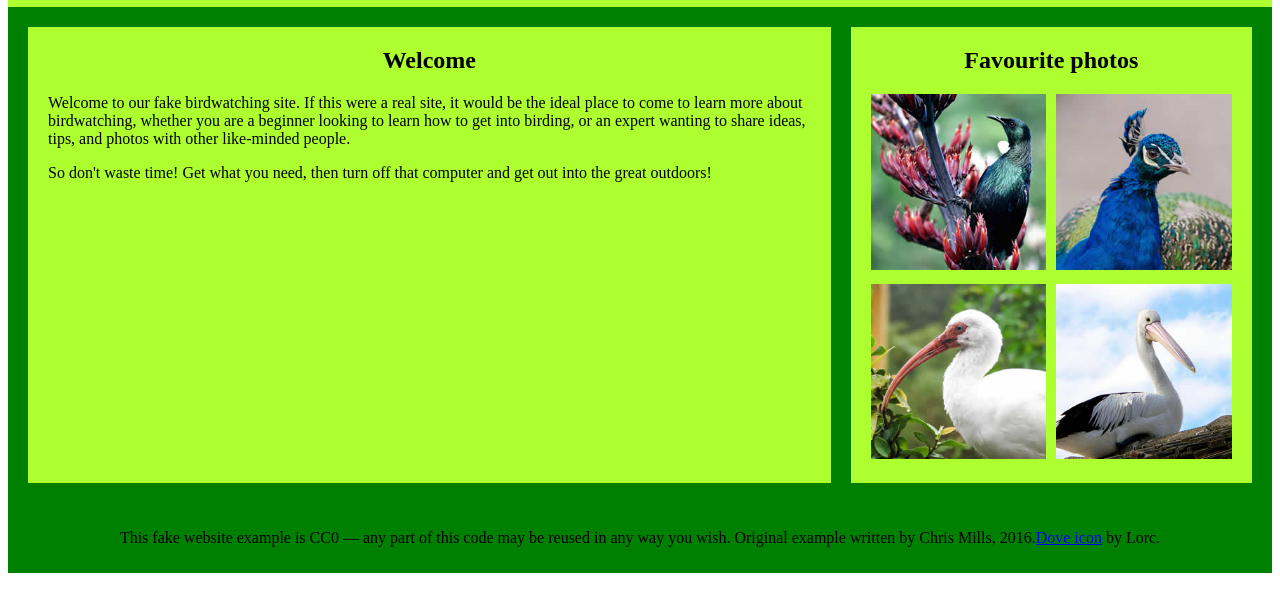
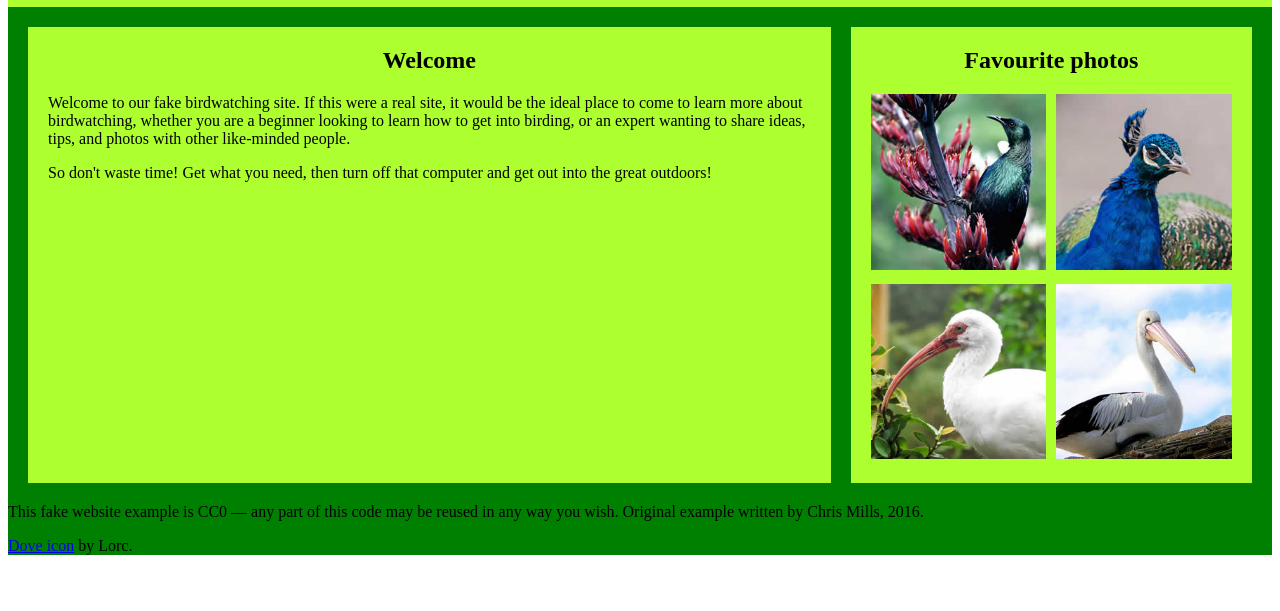
Before and after one commit to SeaWarden/Seward_Lab4_CS408, a website: page assets/index.html in a window 1280 px wide. Shown: the part 143-754 px from the top of the page. Drawn offline with Linux system fonts and the light colour scheme.

Commit message:
Added footer and labels to CSS

```diff
--- a/assets/style.css
+++ b/assets/style.css
@@ -1,3 +1,6 @@
+
+/* Header */
+
 header {
     display: flex;
     flex-direction: column;
@@ -6,8 +9,6 @@ header {
     background-color: green;
     width: 100%; /* Full width of the page */
 }
-
-/* Header content */
 
 .header-content {
     display: flex;
@@ -27,7 +28,7 @@ header-image {
     margin-left: auto;
 }
 
-/* Navigation menu */
+/* Navigation Menu */
 
 nav-menu {
     display: flex;
@@ -61,6 +62,8 @@ nav-menu li {
     background-color: green;
 }
 
+/* Welcome Text */
+
 .welcome-section {
     background-color: white;
     padding: 20px;
@@ -71,6 +74,8 @@ nav-menu li {
     margin-top: 0;
     text-align: center;
 }
+
+/* Image Side Bar */
 
 .photos-section {
     background-color: white;
@@ -100,10 +105,5 @@ nav-menu li {
 /* Footer */
 
 footer {
-    display: flex;
-    justify-content: center;
-    align-items: center;
     background-color: green;
-    width: 100%;
-    padding: 10px 0;
 }
```
